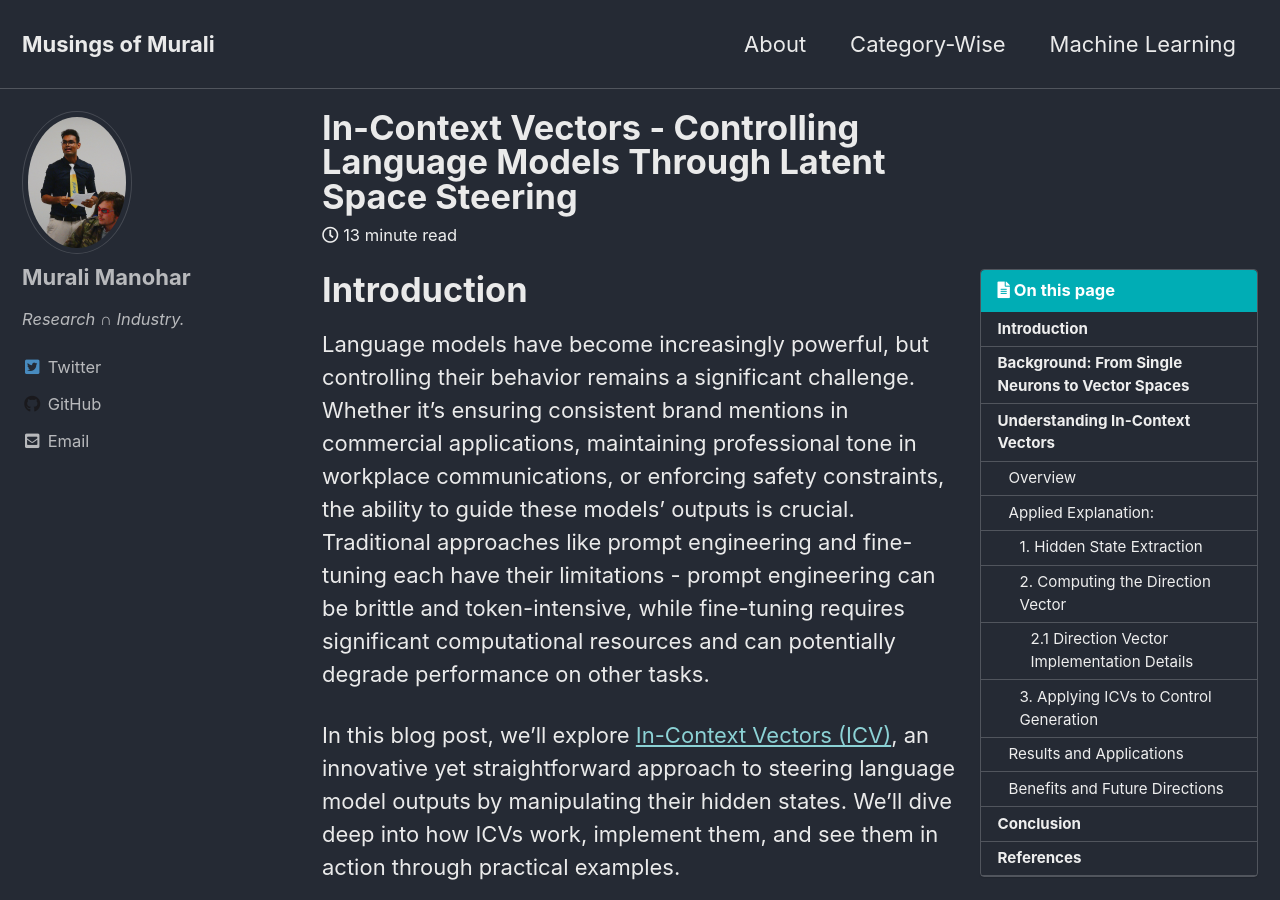
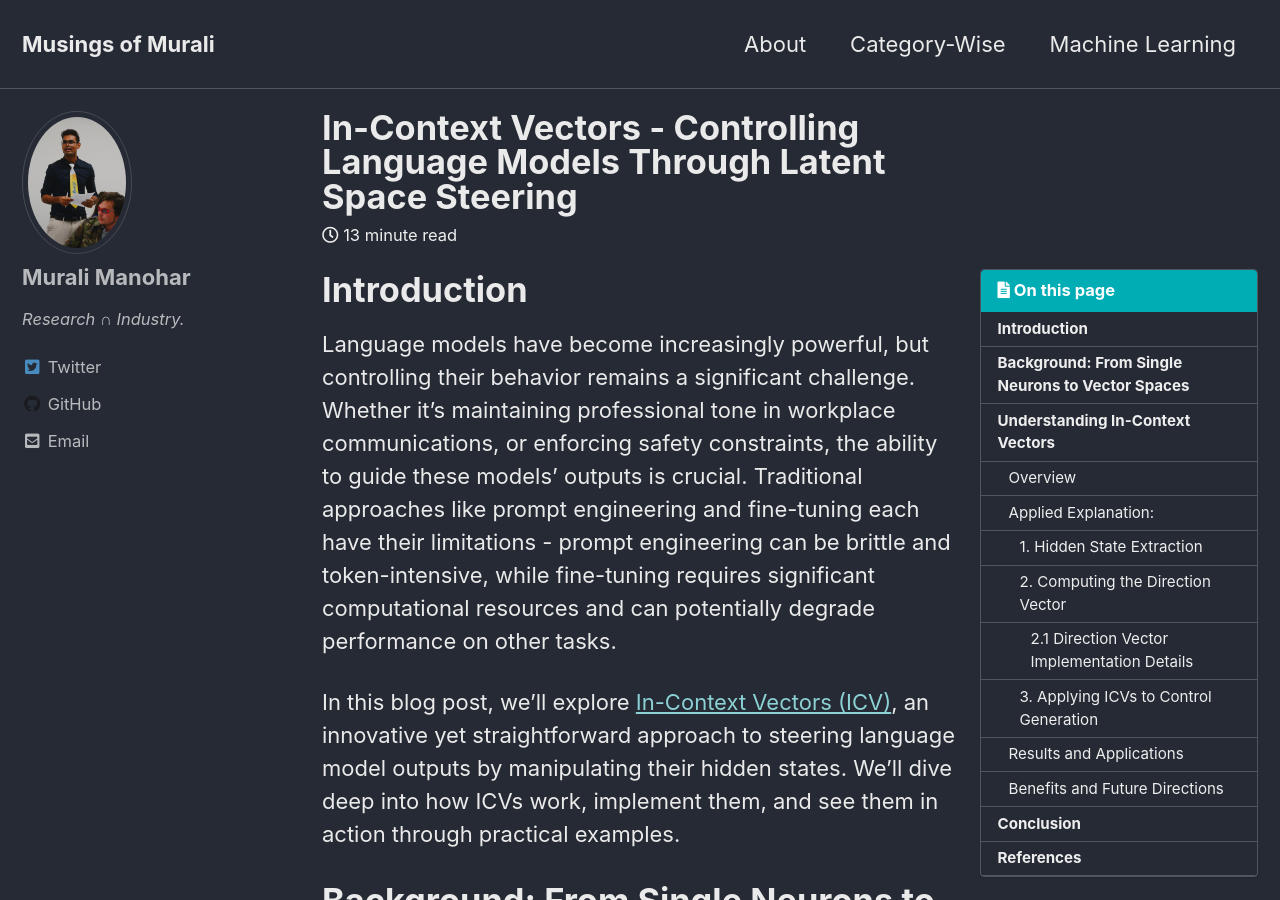
Before and after one commit to gitlost-murali/blogs, a Jekyll site: the page built from _posts/2025-01-03-in-context-vectors.md, in a window 1280 px wide and 900 px high. Built offline with Jekyll 4.4.1, drawn with Linux system fonts in a browser that asks for light colours; cached includes are drawn as plain includes; formulas are drawn with MathJax 3; comment, search, counter and statistics services are not loaded; some of the changed text lies outside the part shown.

Commit message:
check usecases

```diff
--- a/_posts/2025-01-03-in-context-vectors.md
+++ b/_posts/2025-01-03-in-context-vectors.md
@@ -10,7 +10,7 @@ permalink: /:categories/:title
 
 # Introduction
 
-Language models have become increasingly powerful, but controlling their behavior remains a significant challenge. Whether it's ensuring consistent brand mentions in commercial applications, maintaining professional tone in workplace communications, or enforcing safety constraints, the ability to guide these models' outputs is crucial. Traditional approaches like prompt engineering and fine-tuning each have their limitations - prompt engineering can be brittle and token-intensive, while fine-tuning requires significant computational resources and can potentially degrade performance on other tasks.
+Language models have become increasingly powerful, but controlling their behavior remains a significant challenge. Whether it's maintaining professional tone in workplace communications, or enforcing safety constraints, the ability to guide these models' outputs is crucial. Traditional approaches like prompt engineering and fine-tuning each have their limitations - prompt engineering can be brittle and token-intensive, while fine-tuning requires significant computational resources and can potentially degrade performance on other tasks.
 
 In this blog post, we'll explore [In-Context Vectors (ICV)](https://arxiv.org/abs/2311.06668), an innovative yet straightforward approach to steering language model outputs by manipulating their hidden states. We'll dive deep into how ICVs work, implement them, and see them in action through practical examples.
 
```
Also changed, not shown: other parts of _posts/2025-01-03-in-context-vectors.md (+1 -1 lines).
